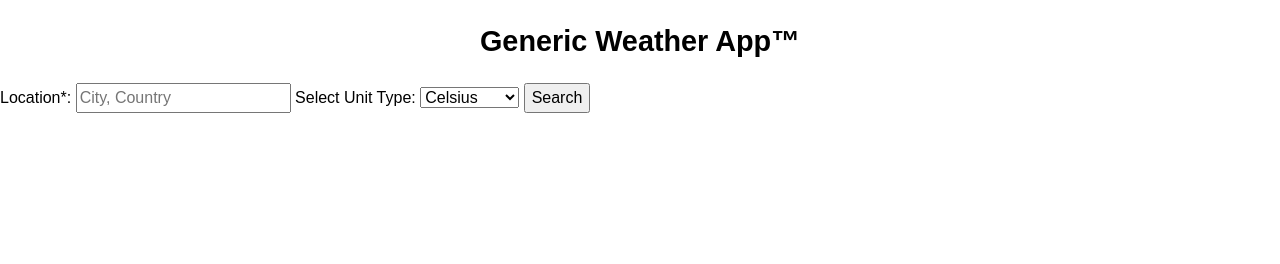
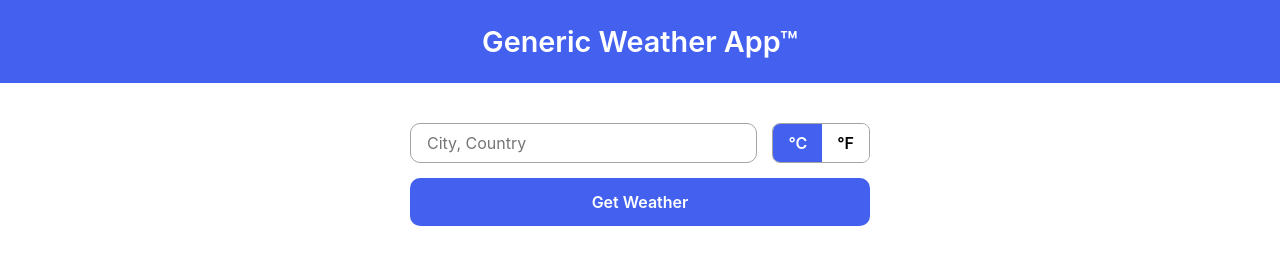
Before and after one commit to skamprogiannis/weather-app, a plain HTML site: page index.html in a window 1280 px wide. Drawn offline with Linux system fonts and the light colour scheme.

Commit message:
style: add general styling updates

```diff
--- a/index.html
+++ b/index.html
@@ -4,7 +4,7 @@
   <meta charset="UTF-8">
   <meta name="viewport" content="width=device-width, initial-scale=1.0">
   <script src="script.js" defer></script>
-  <link href="styles.css" rel="stylesheet" >
+  <link href="styles.css" rel="stylesheet">
   <title>Generic Weather App™</title>
 </head>
 <body>
@@ -12,14 +12,18 @@
     <h1>Generic Weather App™</h1>
   </header>
   <form class="request-data-form">
-    <label for="location">Location*:</label>
-    <input type="text" id="location" class="request-input" placeholder="City, Country" required>
-    <label for="units">Select Unit Type:</label>
-    <select id="units" class="request-input">
-      <option selected>Celsius</option>
-      <option>Fahrenheit</option>
-    </select>
-    <button type="submit" class="submit-btn">Search</button>
+    <div class="first-row">
+      <input type="text" id="location" class="request-input" placeholder="City, Country" aria-label="location" required>
+
+      <div class="unit-selection" aria-label="unit-selection">
+        <input type="radio" name="units" id="celsius" value="Celsius" checked>
+        <label for="celsius" class="segment-label" tabindex="0">°C</label>
+        <input type="radio" name="units" id="fahrenheit" value="Fahrenheit">
+        <label for="fahrenheit" class="segment-label" tabindex="0">°F</label>
+      </div>
+    </div>
+
+    <button type="submit" class="submit-btn">Get Weather</button>
   </form>
 </body>
 </html>
--- a/script.js
+++ b/script.js
@@ -24,20 +24,38 @@ async function getWeatherData(location, units) {
     }
     return await response.json();
   } catch (error) {
-    console.log("Error fetching weather data:", error);
+    console.log("Error fetching weather data:", error,);
   }
 }
 
 (function handleFormSubmit() {
   const form = document.querySelector(".request-data-form");
-  const submitButton = document.querySelector(".submit-btn");
+  const unitToggle = form.querySelector("#unit-toggle");
+  const submitButton = form.querySelector(".submit-btn");
+
+  // let units = "";
+  // unitToggle.addEventListener("change", function() {
+  //   units = this.checked ? "Fahrenheit" : "Celsius";
+  // });
 
   submitButton.addEventListener("click", async (event) => {
     event.preventDefault();
     const location = form.querySelector("#location").value.trim();
-    const units = form.querySelector("#units").value;
 
     const weatherData = await getWeatherData(location, units);
     console.log(weatherData);
   });
 })();
+
+
+// UI Stuff
+(function makeSegmentRespondToKeyboard () {
+  document.querySelectorAll('.segment-label').forEach( (label) => {
+    label.addEventListener('keydown', (event) => {
+      if (event.key === 'Enter' || event.key === ' ') {
+        const radioButton = document.querySelector(`#${label.htmlFor}`);
+          radioButton.click();
+      }
+    });
+  });
+})();
--- a/styles.css
+++ b/styles.css
@@ -56,17 +56,121 @@ h6 {
     isolation: isolate;
   }
 
+  :root {
+    --main-text-color: #333;
+    --secondary-text-color: white;
+    --main-background-color: #4361ee;
+    --secondary-background-color: white;
+    --submit-btn-hover-color: #3a56d4;
+    --border-color: #a3a3a3;
+  }
+
   body {
-  font-family: Arial, sans-serif;
+    font-family: 'Inter', -apple-system, BlinkMacSystemFont, 'Segoe UI', Roboto, Helvetica, Arial, sans-serif;
     min-height: 100vh;
+    padding-bottom: 20px;
   }
 
   header {
     display: flex;
     padding: 20px;
     justify-content: center;
+    background-color: var(--main-background-color);
+    color: var(--secondary-text-color);
+    margin-bottom: 20px;
+  }
+
+  @media (max-width: 768px) {
+    header {
+      margin-bottom: 0;
+    }
   }
 
   h1 {
     font-size: 1.8rem;
+    font-weight: 600;
+    cursor: default;
+    user-select: none;
   }
+
+  .request-data-form {
+    max-width: 500px;
+    margin: 0 auto;
+    padding: 20px;
+    border-radius: 10px;
+  }
+
+  .first-row {
+    display: flex;
+    align-items: center;
+    gap: 15px;
+    margin-bottom: 10px;
+    width: 100%;
+  }
+
+  .request-input {
+    flex-grow: 1;
+    padding: 8px 16px;
+    border: 1px solid var(--border-color);
+    border-radius: 10px;
+    height: 40px;
+    box-sizing: border-box;
+  }
+
+  .request-input:focus {
+    outline: none;
+    border-color: var(--main-background-color);
+  }
+
+  .unit-selection {
+    display: flex;
+    border-radius: 8px;
+    overflow: hidden;
+    border: 1px solid var(--border-color);
+    width: fit-content;
+    height: 40px;
+    box-sizing: border-box;
+  }
+
+  .unit-selection input[type="radio"] {
+    display: none;
+  }
+
+  .segment-label {
+    display: flex;
+    align-items: center;
+    cursor: pointer;
+    padding: 0 15px;
+    background-color: var(--secondary-background-color);
+    transition: all 0.2s ease;
+    font-weight: 600;
+    height: 100%;
+  }
+
+  .unit-selection input[type="radio"]:checked + .segment-label {
+    background-color: var(--main-background-color);
+    color: var(--secondary-text-color);
+  }
+
+  .submit-btn {
+    width: 100%;
+    padding: 12px;
+    background-color: var(--main-background-color);
+    color: var(--secondary-text-color);
+    border: none;
+    border-radius: 10px;
+    cursor: pointer;
+    font-weight: 600;
+    font-size: 16px;
+    transition: all 0.2s ease-out;
+    margin-top: 5px;
+  }
+
+  .submit-btn:hover {
+    background-color: var(--submit-btn-hover-color);
+    transform: translateY(-1px);
+  }
+
+  .submit-btn:active {
+    transform: translateY(1px);
+  }
```
Also changed, not shown: 1 other file. Lines whose indentation alone changed are shown as unchanged.
